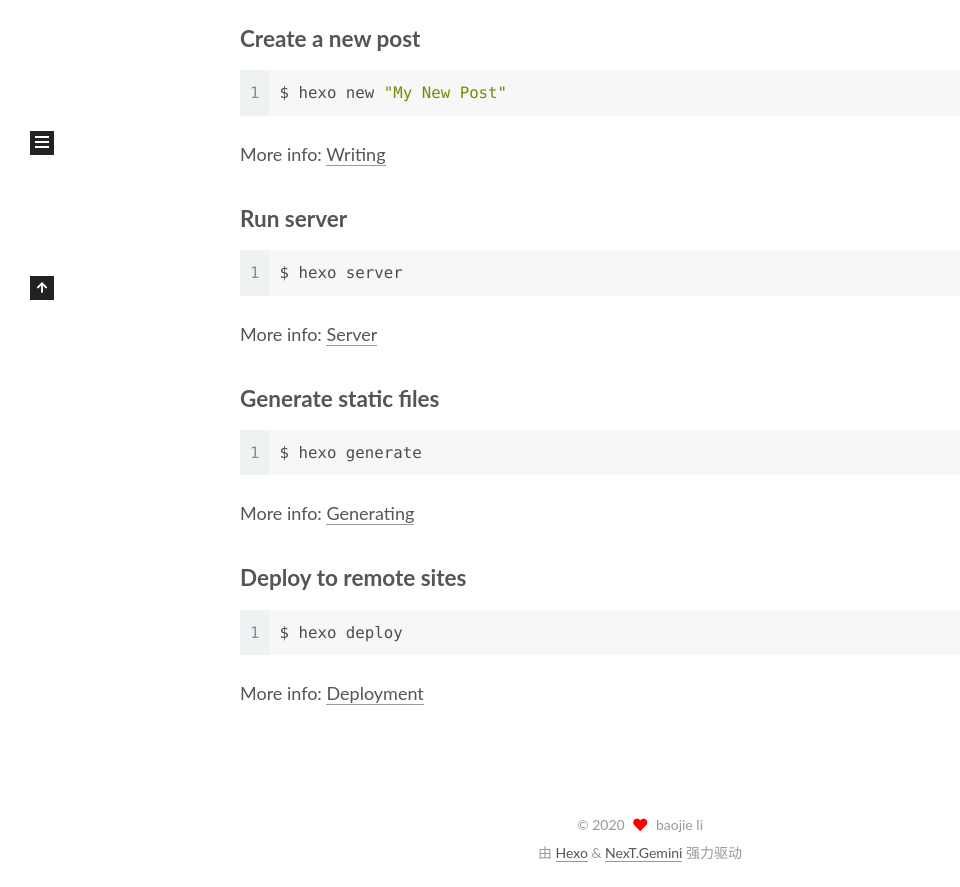
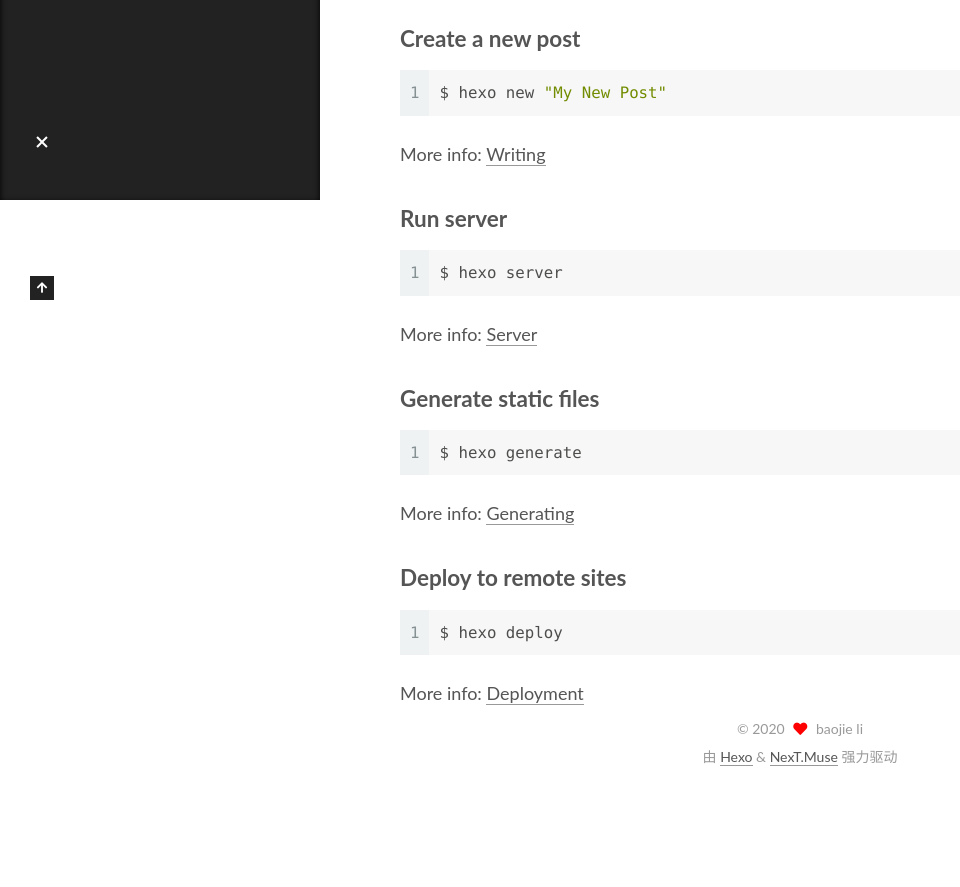
Before and after one commit to bao-jie-li/bao-jie-li.github.io, a plain HTML site: page 2020/11/23/hello-world/index.html in a window 1280 px wide. Shown: the part 600-1487 px from the top of the page, without its empty margins (0-960 px from the left). After the commit the page ends 1391 px from the top, so only its background shows below. Drawn offline with Linux system fonts and the light colour scheme.

Commit message:
Site updated: 2020-11-24 00:49:35

```diff
--- a/2020/11/23/hello-world/index.html
+++ b/2020/11/23/hello-world/index.html
@@ -17,7 +17,7 @@
 
 <script id="hexo-configurations">
     var NexT = window.NexT || {};
-    var CONFIG = {"hostname":"example.com","root":"/","scheme":"Gemini","version":"7.8.0","exturl":false,"sidebar":{"position":"left","display":"post","padding":18,"offset":12,"onmobile":false,"b2t":"ture"},"copycode":{"enable":false,"show_result":false,"style":null},"back2top":{"enable":true,"sidebar":false,"scrollpercent":"ture"},"bookmark":{"enable":false,"color":"#222","save":"auto"},"fancybox":false,"mediumzoom":false,"lazyload":false,"pangu":false,"comments":{"style":"tabs","active":null,"storage":true,"lazyload":false,"nav":null},"algolia":{"hits":{"per_page":10},"labels":{"input_placeholder":"Search for Posts","hits_empty":"We didn't find any results for the search: ${query}","hits_stats":"${hits} results found in ${time} ms"}},"localsearch":{"enable":false,"trigger":"auto","top_n_per_article":1,"unescape":false,"preload":false},"motion":{"enable":true,"async":false,"transition":{"post_block":"fadeIn","post_header":"slideDownIn","post_body":"slideDownIn","coll_header":"slideLeftIn","sidebar":"slideUpIn"}}};
+    var CONFIG = {"hostname":"example.com","root":"/","scheme":"Muse","version":"7.8.0","exturl":false,"sidebar":{"position":"left","display":"always","padding":18,"offset":12,"onmobile":false,"b2t":"ture"},"copycode":{"enable":false,"show_result":false,"style":null},"back2top":{"enable":true,"sidebar":false,"scrollpercent":"ture"},"bookmark":{"enable":false,"color":"#222","save":"auto"},"fancybox":false,"mediumzoom":false,"lazyload":false,"pangu":false,"comments":{"style":"tabs","active":null,"storage":true,"lazyload":false,"nav":null},"algolia":{"hits":{"per_page":10},"labels":{"input_placeholder":"Search for Posts","hits_empty":"We didn't find any results for the search: ${query}","hits_stats":"${hits} results found in ${time} ms"}},"localsearch":{"enable":false,"trigger":"auto","top_n_per_article":1,"unescape":false,"preload":false},"motion":{"enable":true,"async":false,"transition":{"post_block":"fadeIn","post_header":"slideDownIn","post_body":"slideDownIn","coll_header":"slideLeftIn","sidebar":"slideUpIn"}}};
   </script>
 
   <meta name="description" content="Welcome to Hexo! This is your very first post. Check documentation for more info. If you get any problems when using Hexo, you can find the answer in troubleshooting or you can ask me on GitHub. Quick">
@@ -331,7 +331,7 @@
   </span>
   <span class="author" itemprop="copyrightHolder">baojie li</span>
 </div>
-  <div class="powered-by">由 <a href="https://hexo.io/" class="theme-link" rel="noopener" target="_blank">Hexo</a> & <a href="https://theme-next.org/" class="theme-link" rel="noopener" target="_blank">NexT.Gemini</a> 强力驱动
+  <div class="powered-by">由 <a href="https://hexo.io/" class="theme-link" rel="noopener" target="_blank">Hexo</a> & <a href="https://muse.theme-next.org/" class="theme-link" rel="noopener" target="_blank">NexT.Muse</a> 强力驱动
   </div>
 
 
@@ -357,7 +357,7 @@
 <script src="/js/motion.js"></script>
 
 
-<script src="/js/schemes/pisces.js"></script>
+<script src="/js/schemes/muse.js"></script>
 
 
 <script src="/js/next-boot.js"></script>
```
Also changed, not shown: archives/2020/11/index.html (+3 -3 lines), archives/2020/index.html (+3 -3 lines), archives/index.html (+3 -3 lines), index.html (+3 -3 lines).
